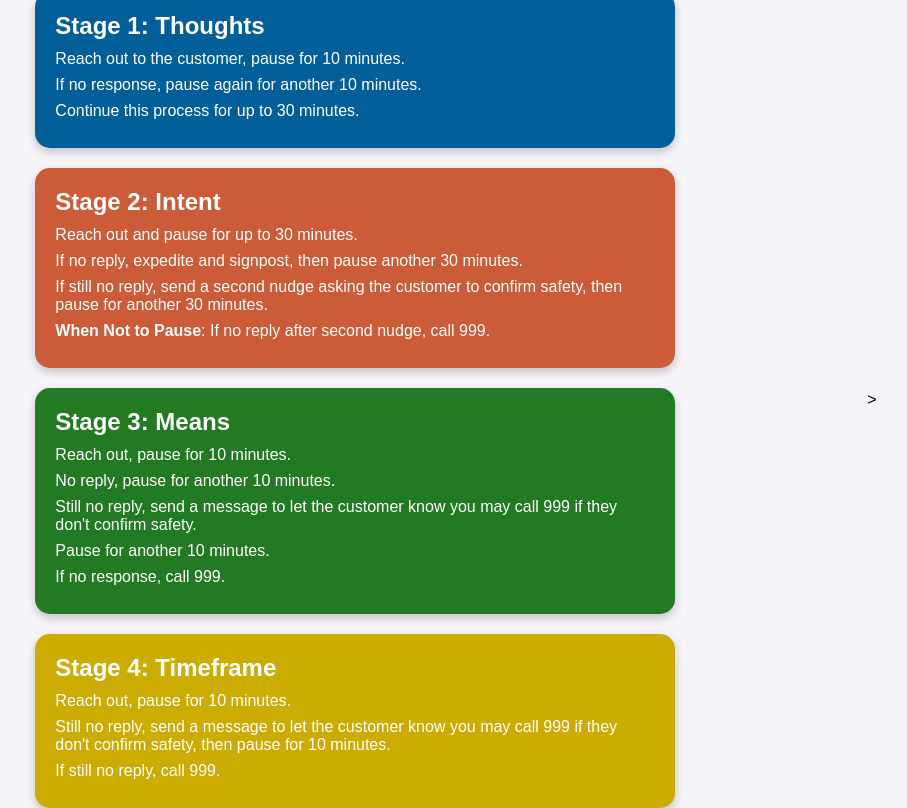
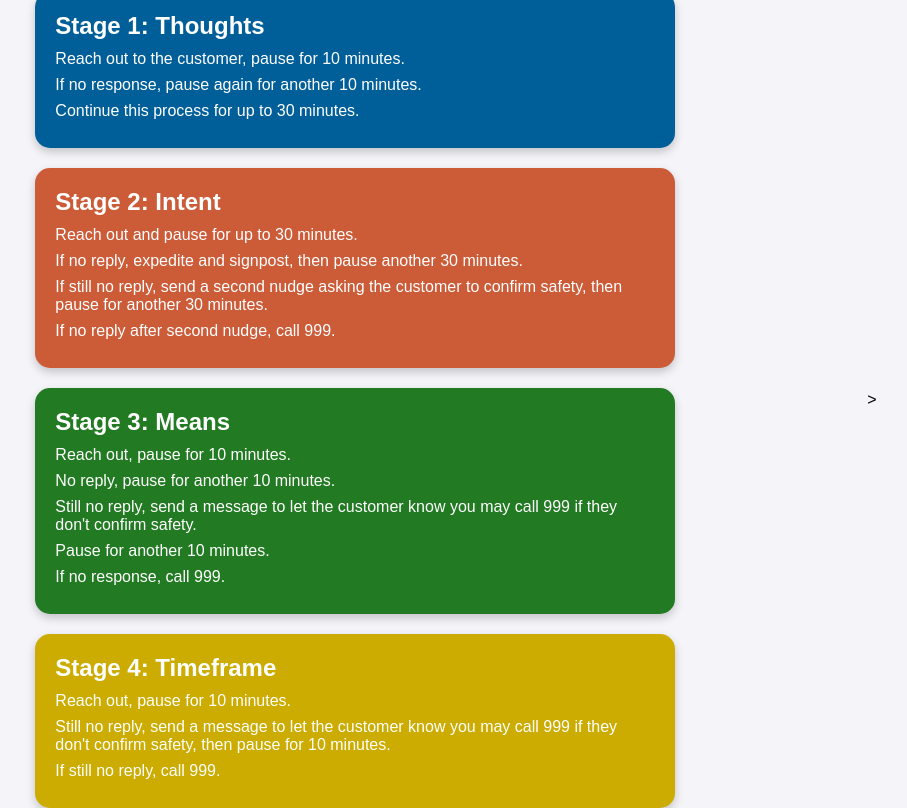
Before and after one commit to Danielleh62/Flowchart, a plain HTML site: page index.html in a window 1280 px wide. Shown: the whole page, without its empty margins (280-1187 px from the left). Drawn offline with Linux system fonts and the light colour scheme.

Commit message:
Update index.html

```diff
--- a/index.html
+++ b/index.html
@@ -22,7 +22,7 @@
                 <li>Reach out and pause for up to 30 minutes.</li>
                 <li>If no reply, expedite and signpost, then pause another 30 minutes.</li>
                 <li>If still no reply, send a second nudge asking the customer to confirm safety, then pause for another 30 minutes.</li>
-                <li><strong>When Not to Pause</strong>: If no reply after second nudge, call 999.</li>
+                <li>If no reply after second nudge, call 999.</li>
             </ul>
         </div>
         <div class="stage" id="stage3">
```
